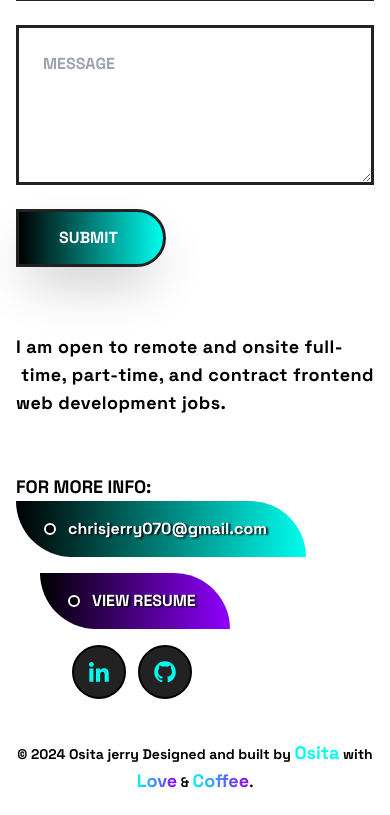
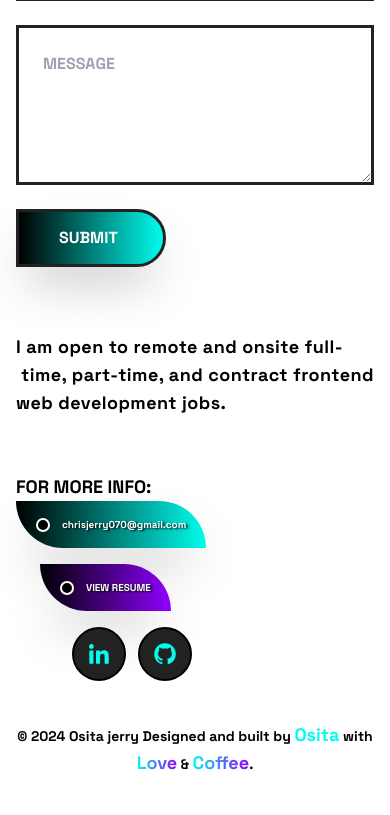
Before and after one commit to ossydimma/my-portfolio, a Next.js app: page /contact in a window 390 px wide. Shown: the part 442-1257 px from the top of the page. Built offline with nearby package versions, Linux system fonts and the light colour scheme.

Commit message:
created btn component

```diff
--- /dev/null
+++ b/src/app/components/Button.tsx
@@ -0,0 +1,23 @@
+import { ReactNode } from "react";
+
+interface buttonType {
+    href : string;
+    text : string;
+    div : ReactNode | string
+    styles : string
+}
+export const Button = ({href, text, div, styles} : buttonType) => {
+  return (
+    <div>
+        <a
+            href={href}
+            download
+            className= {`flex  gap-3 items-center shadow-2xl   py-4 px-5 sm:px-6  ${styles}`}
+            >
+            {div}
+            <span className={` text-shadow text-white font-bold text-[10px] sm:text-[16px]`}>{text} </span>
+        </a>
+
+    </div>
+  )
+}
--- a/src/app/components/Connect.tsx
+++ b/src/app/components/Connect.tsx
@@ -3,6 +3,7 @@ import { useState , useRef, ReactNode} from "react";
 import emailjs from '@emailjs/browser';
 import Swal from 'sweetalert2'
 import { Medias } from "./Medias";
+import { Button } from "./Button";
 
 interface mailType {
   email : string;
@@ -67,25 +68,20 @@ export const Connect = () => {
               For more info:
             </p>
             <section className=" w-[100%] lg:w-[85%]  flex flex-col  gap-4 items-start sm:items-end rounded-[70px] rounded-tr-[250px] rounded-tl-none rounded-b-none sm:bg-slate-600 bg-transparent ">
-              <a
+
+              <Button
                 href="mailto:chrisjerry070@gmail.com"
-                className="  w-[290px] flex items-center gap-3 mr-7  py-4 px-7 bg-gradient-to-l from-[#00FDEE] to-black   rounded-tl-none rounded-br-none rounded-[120px]"
-              >
-                <div className=" w-3 h-3 bg-black border-2   border-white rounded-full  md:w-4 md:h-4 "></div>
-                <span className={` text-shadow `}>
-                  chrisjerry070@gmail.com
-                </span>
-              </a>
-              <a
+                text="chrisjerry070@gmail.com"
+                div={<div className="w-3.5 h-3.5 bg-black border-2 border-white rounded-full  sm:w-4 sm:h-4 "></div>}
+                styles= "bg-gradient-to-l from-[#00FDEE] to-black mr-7 rounded-tl-none rounded-br-none rounded-[120px]"
+              />
+              <Button
                 href="/Resume.pdf"
-                download
-                className=" flex w-[190px]   items-center gap-3  uppercase bg-gradient-to-l from-[#8F00FF] to-black shadow-3xl ml-6 sm:ml-0 py-4 px-7 rounded-tl-none rounded-br-none rounded-[120px]"
-              >
-                <div className=" w-3 h-3 bg-black border-2  border-white rounded-full  md:w-4 md:h-4 "></div>
-                <span className={` text-shadow`}>
-                  view Resume
-                </span>
-              </a>
+                text="view Resume"
+                div={<div className=" w-3.5 h-3.5 bg-black border-2 border-white rounded-full  sm:w-4 sm:h-4  "></div>}
+                styles= "uppercase bg-gradient-to-l from-[#8F00FF]  to-black rounded-tl-none rounded-br-none rounded-[120px] ml-6 sm:ml-0"
+              />
+
               <div className="  mr-0 ml-14 sm:ml-0 sm:mr-[10px]">
                 <Medias />
               </div>
@@ -151,8 +147,6 @@ export const Connect = () => {
         <span className=" heading-txt text-lg">Love</span> &{" "}
         <span className=" heading-txt text-lg">Coffee</span>.
       </p>
-
-
     </main>
   );
 };
--- a/src/app/components/Hero.tsx
+++ b/src/app/components/Hero.tsx
@@ -2,6 +2,7 @@ import Image from "next/image";
 import pic from "@/app/assets/pic.png"
 import { Manrope} from "next/font/google";
 import { Medias } from "./Medias";
+import { Button } from "./Button";
 
 const manrope = Manrope({ subsets: ["latin"], weight: "700" });
 
@@ -30,14 +31,20 @@ export const Hero = () => {
 
           {/* <-----------------------  CONTACT ME -----------------------------> */}
           <div className=" w-auto h-auto flex  flex-row-reverse justify-center gap-2 -4 mx-0 sm:justify-end sm:gap  lg:w-[80%] sm:gap-3 ">
-            <a
+            {/* <a
               href="/Resume.pdf"
               download
-              className={` uppercase shadow-2xl font-bold bg-gradient-to-l from-[#8F00FF] to-black py-4 px-5 rounded-tr-none   rounded-[200px] text-[10px] text-white  flex items-center gap-3 border-[2px] border-[#222]  dark:border-[#c7c7c7] sm:text-[16px]  `}
+              className={` uppercase shadow-2xl font-bold bg-gradient-to-l from-[#8F00FF] to-black py-4 px-5 rounded-tr-none rounded-[200px] text-[10px] text-white  flex items-center gap-3 border-[2px] border-[#222]  dark:border-[#c7c7c7] sm:text-[16px]  `}
             >
               <div className=" w-3 h-3 bg-black border-2 border-white rounded-full  md:w-4 md:h-4 "></div>
               <span className=" text-shadow  ">view resume </span>
-            </a>
+            </a> */}
+            <Button
+              href="/Resume.pdf"
+              text="view Resume"
+              div={<div className=" w-3.5 h-3.5 bg-black border-2 border-white rounded-full  sm:w-4 sm:h-4  "></div>}
+              styles= "uppercase bg-gradient-to-l from-[#8F00FF]  to-black rounded-tr-none rounded-[200px]  border-[2px] border-[#222]  dark:border-[#c7c7c7] "
+            />
             <Medias />
           </div>
         </section>
```
Lines whose indentation alone changed are shown as unchanged.
